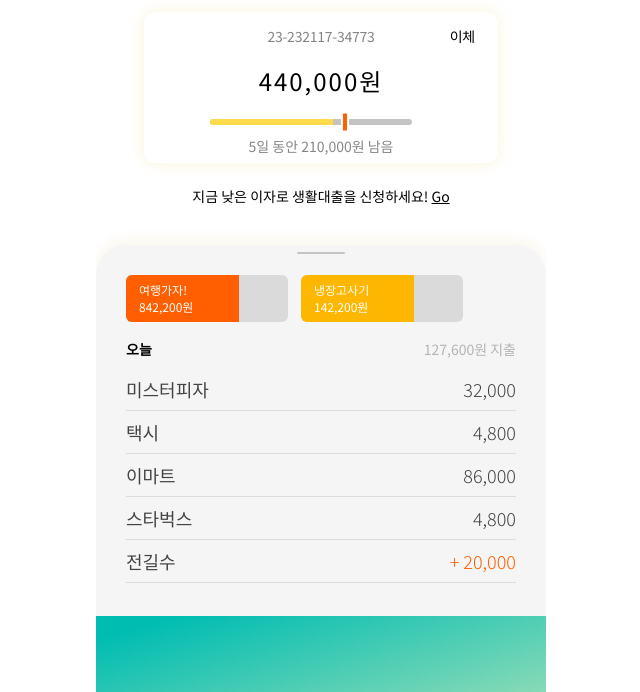
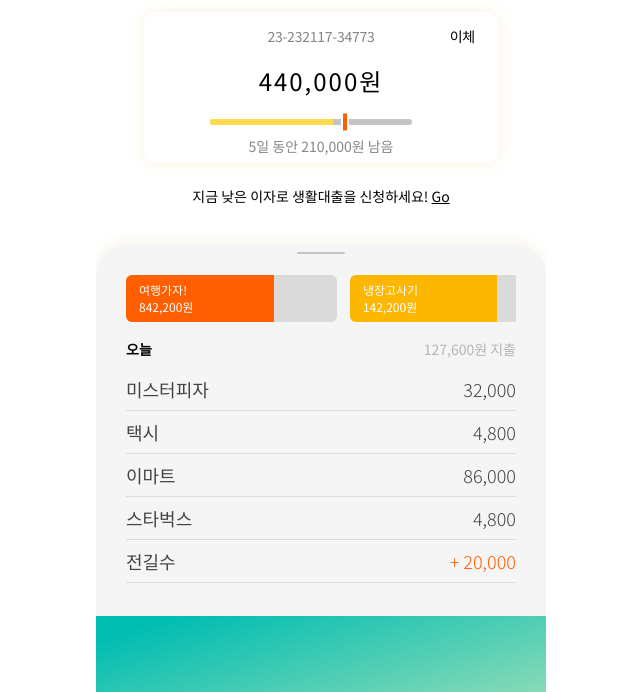
Before and after one commit to dain9812/toyproject, a plain HTML site: page index.html in a window 1280 px wide. Shown: the part 108-800 px from the top of the page, without its empty margins (319-959 px from the left). Drawn offline with nearby package versions, Linux system fonts and the light colour scheme.

Commit message:
feat: Add swiper in history__saving

```diff
--- a/css/main.css
+++ b/css/main.css
@@ -192,21 +192,16 @@ a {
   margin-bottom: 17px;
   overflow: hidden;
 }
-.account__history .history__saving .saving-box-wrap {
-  width: 200%;
-}
 .account__history .history__saving .saving-box {
-  float: left;
   display: flex;
   flex-direction: column;
   justify-content: center;
-  width: 162px;
+  /* width: 162px !important; */
   height: 47px;
   background: #DADADA;
   border-radius: 6px;
   padding: 5px 13px;
   position: relative;
-  margin-right: 13px;
   box-sizing: border-box;
 }
 .account__history .history__saving .saving-box .saving-box-bg {
--- a/index.html
+++ b/index.html
@@ -9,6 +9,8 @@
   <link rel="preconnect" href="https://fonts.gstatic.com" crossorigin>
   <link href="https://fonts.googleapis.com/css2?family=Nanum+Gothic:wght@400;700&family=Noto+Sans+KR:wght@300;400;500;700&display=swap" rel="stylesheet">
   <link rel="stylesheet" href="./css/main.css">
+  <link rel="stylesheet" href="https://unpkg.com/swiper@7/swiper-bundle.min.css"/>
+  <script src="https://unpkg.com/swiper@7/swiper-bundle.min.js"></script>
   <script defer src="./js/main.js"></script>
   <title>Document</title>
 </head>
@@ -59,16 +61,26 @@
         <div class="history-slide">
           <span class="slide-btn"></span>
         </div>
-        <div class="history__saving slider">
-          <div class="saving-box-wrap">
-            <div class="saving-box">
+        <div class="history__saving">
+          <div class="saving-box-wrap swiper-wrapper">
+            <div class="saving-box swiper-slide">
               <strong>여행가자!</strong>
               <span>842,200원</span>
               <div class="saving-box-bg"></div>
             </div>
-            <div class="saving-box">
+            <div class="saving-box swiper-slide">
               <strong>냉장고사기</strong>
               <span>142,200원</span>
+              <div class="saving-box-bg full"></div>
+            </div>
+            <div class="saving-box swiper-slide">
+              <strong>신발사기</strong>
+              <span>330,000원</span>
+              <div class="saving-box-bg full"></div>
+            </div>
+            <div class="saving-box swiper-slide">
+              <strong>기부실천!</strong>
+              <span>1,000,000원</span>
               <div class="saving-box-bg full"></div>
             </div>
           </div>
--- a/js/main.js
+++ b/js/main.js
@@ -1,5 +1,6 @@
 'use strict';
 
+// 사용자 기기 체크
 const isMobile = () => {
   try {
     document.createEvent("TouchEvent");
@@ -60,3 +61,8 @@ function slideUp(box) {
 function slideDown(box) {
   box.classList.remove('on');
 }
+
+const swiper = new Swiper('.history__saving', {
+  slidesPerView: 1.8,
+  spaceBetween: 13,
+});
```
